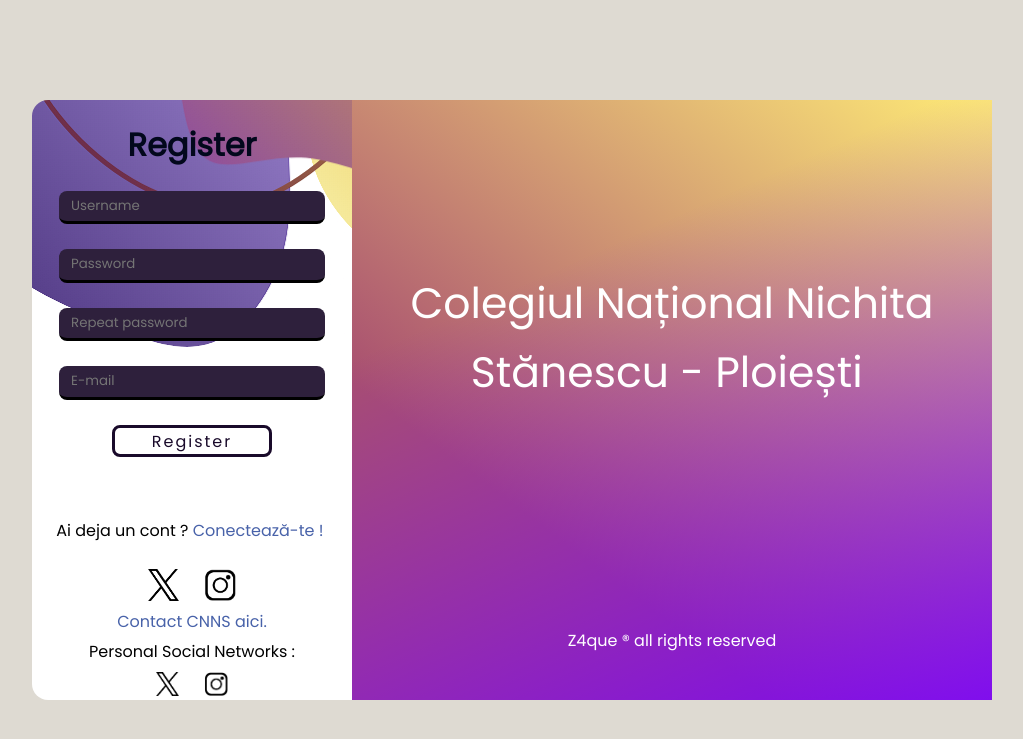
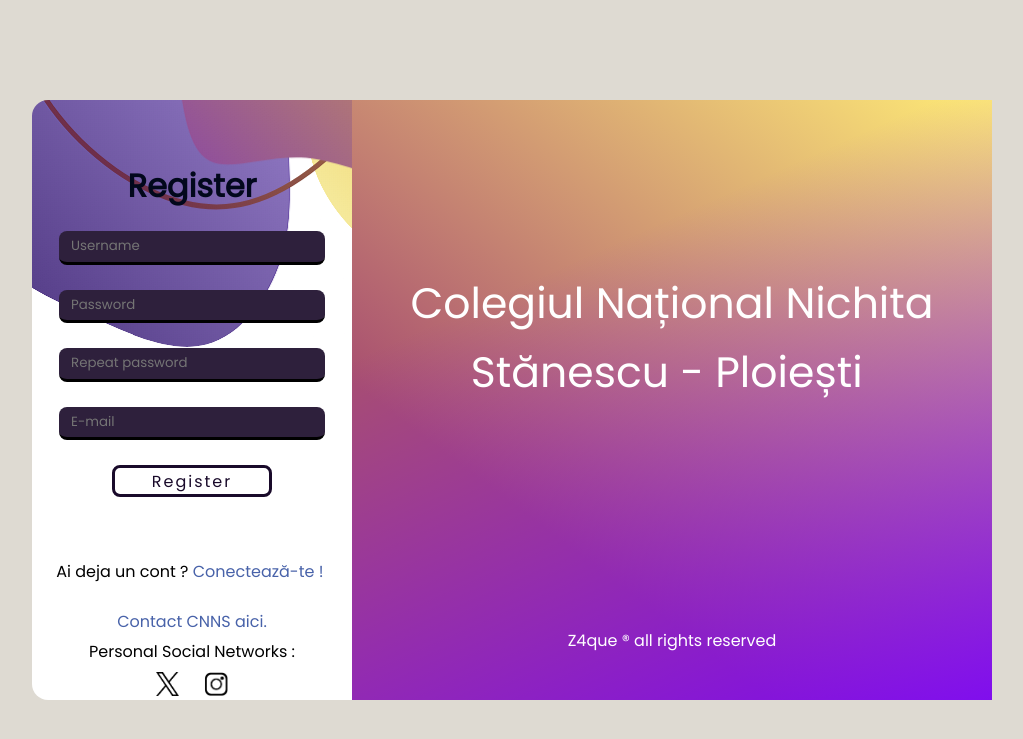
Before and after one commit to Zaque-69/CNNS-Blog, a Django app: template system/templates/register.html in a window 1280 px wide. Shown: the top 739 px of the page, without its empty margins (128-1151 px from the left). Run offline with Django 3.2, Linux system fonts and the light colour scheme; the template is opened without the code that fills it, so the values that code supplies are empty; some libraries are stand-ins or nearby versions.

Commit message:
Update register.html

```diff
--- a/system/templates/register.html
+++ b/system/templates/register.html
@@ -14,12 +14,4 @@
             <p style = ' text-align: center;' class = 'w-100 display-flex justify-content-center align-items-center '>Ai deja un cont ? <a style = 'color : #4862A9; cursor : pointer;' href = "{% url 'log' %}">Conectează-te !</a></p>
         </div>
     </form>
-    <div class = 'w-100 display-flex align-items-center justify-content-center' style = 'gap : 1rem; height : 10%;'>
-        <a href = 'https://twitter.com/Z4queee'>
-            <img src = '{% static "imagesForBase/x.png" %}' style = 'height : 2rem;'>
-        </a>
-        <a href = 'https://www.instagram.com/zanddry/'>
-            <img src = '{% static "imagesForBase/insta.png" %}' style = 'height : 2rem;'>
-        </a>
-    </div>
 {% endblock %}
```
